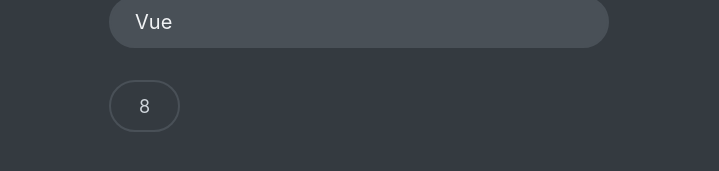
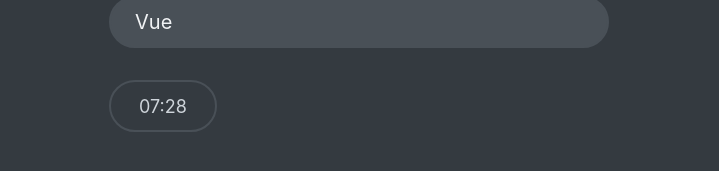
Before and after one commit to hansolo-N/Quizzer, a React (Create React App) app: page / in a window 1280 px wide. Both pictures are taken after a click on the button "Lets Start". Shown: the part 569-740 px from the top of the page, without its empty margins (281-1000 px from the left). Built offline with nearby package versions, Linux system fonts and the light colour scheme; data requests are answered from the project's data file.

Commit message:
refined timer for timer component into minutes and seconds

```diff
--- a/public/index.html
+++ b/public/index.html
@@ -24,7 +24,7 @@
       work correctly both with client-side routing and a non-root public URL.
       Learn how to configure a non-root public URL by running `npm run build`.
     -->
-    <title>React App</title>
+    <title>React Quiz App</title>
   </head>
   <body>
     <noscript>You need to enable JavaScript to run this app.</noscript>
--- a/src/App.js
+++ b/src/App.js
@@ -20,9 +20,10 @@
   answer: null,
   points: 0,
   highScore: 0,
-  timeRemaining: 10
+  timeRemaining: null
 }
 
+const secs_per_question = 30
 
 function reducer(state,action){
 
@@ -33,7 +34,7 @@
       case "dataFailed":
           return {...state,status:"error"}
       case "setActive":
-          return {...state,status:"active"}
+          return {...state,status:"active",timeRemaining:state.questions.length*secs_per_question}
       case "newAnswer":
         const question = state.questions.at(state.index)
           return {
--- a/src/components/Timer.js
+++ b/src/components/Timer.js
@@ -3,7 +3,8 @@
 
 
 function Timer({dispatch,timeRemaining }) {
-
+    const mins = Math.floor(timeRemaining/60)
+    const seconds = timeRemaining % 60
 useEffect(function(){
     const id = setInterval(function(){
         dispatch({type:"timer"})
@@ -15,7 +16,12 @@
 },[dispatch])
 
   return (
-    <div className='timer'>{timeRemaining}</div>
+
+    <div className='timer'>
+        {mins < 10 && "0"}
+        {mins}:{seconds < 10 && "0"}
+        {seconds}
+    </div>
   )
 }
 
```
